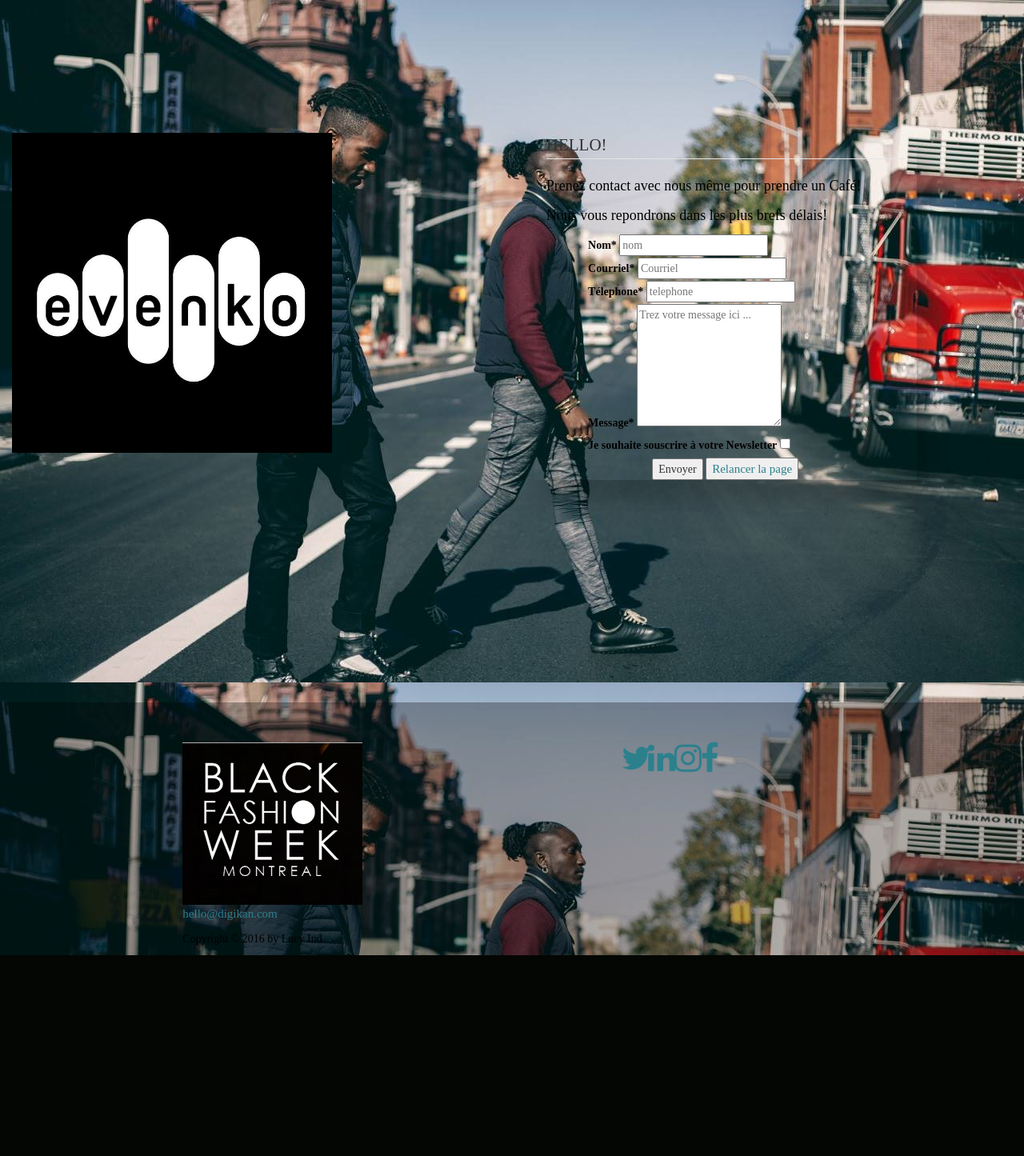
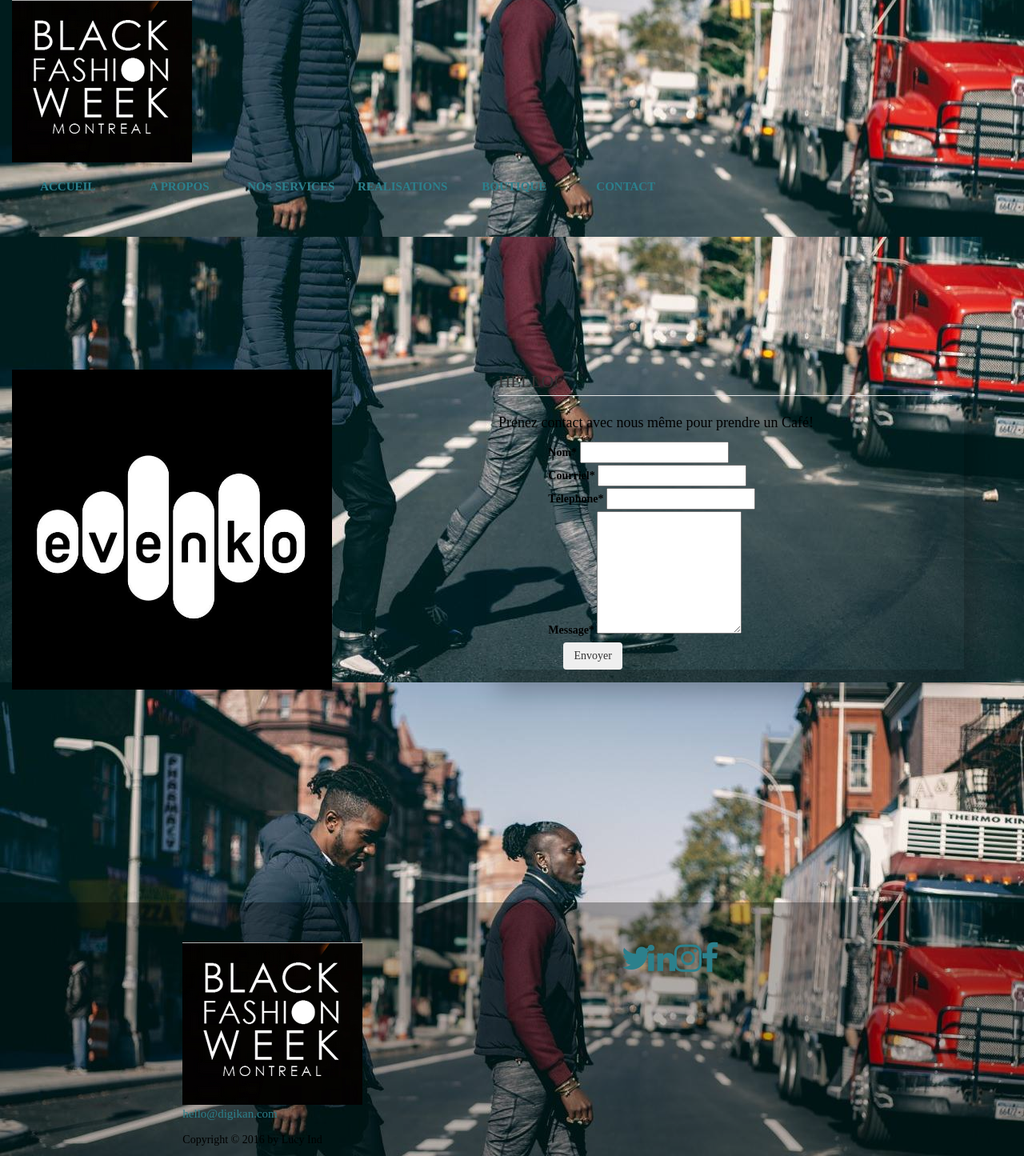
Before and after one commit to lucymtl/p71, a PHP site: page /projet_final_p71/nouscontacter.php in a window 1280 px wide. Shown: the whole page at 80% size. Before the commit the page ends 1194 px from the top, so only its background shows below. Run offline with PHP 8.4, Linux system fonts and the light colour scheme; some libraries are stand-ins or nearby versions.

Commit message:
dernier version

```diff
--- a/js/contact.js
+++ b/js/contact.js
@@ -10,7 +10,8 @@
         valid = true;
         if ($('#nom').val() == "") {
             $('#nom').css('border-color', '#FFF0000');
-            $('#nom').next('.error-msg').text('Champs pas valide');
+            $('#nom').next('.error-msg').fadeIn.text('Champs pas valide');
+
             valid = false;
         }
         else {
@@ -22,7 +23,7 @@
 
         if ($('#email').val() == "") {
             $('#email').css('border-color', '#FFF0000');
-            $('#email').next('.error-msg').text('Champs pas valide');
+            $('#email').next('.error-msg').fadeIn.text('Champs pas valide');
             valid = false;
         }
 
@@ -35,7 +36,7 @@
 
         if ($('#commentaire').val() == "") {
             $('#commentaire').css('border-color', '#FFF0000');
-            $('#commentaire').next('.error-msg').text('Veuillez entre un message');
+            $('#commentaire').next('.error-msg').fadeIn.text('Veuillez entre un message');
             valid = false;
         }
         else {
@@ -53,48 +54,3 @@
     });
 
     });
-
-
-
-
-
-
-
-
-//$(function () {
-//    console.log("Le dom est chargé");
-//
-//$('#envoyer').click(function () {
-//    valid = true;
-//    if($("#prenom").val() == "") {
-//        $('#prenom').next('.error-message').fadeIn.text('Veuillez entrez un prenom');
-//
-//        valid = false;
-//    }
-//    else {
-//        $('#prenom').next('.error-message').fadeOut();
-//
-//    }
-//
-//    if($("#nom").val() == "") {
-//        $('#nom').next('.error-message').fadeIn.text('Veuillez entrez un nom');
-//
-//        valid = false;
-//    }
-//
-//    if($("#email").val() == "") {
-//        $('#email').next('.error-message').fadeIn.text('Veuillez entrez un Courriel');
-//
-//        valid = false;
-//    }
-//
-//    if($("#phone").val() == "") {
-//        $('#phone').next('.error-message').fadeIn.text('Veuillez entrez  un telephone valide');
-//
-//        valid = false;
-//    }
-//
-//    return valid;
-//});
-//
-//});
--- a/nouscontacter.php
+++ b/nouscontacter.php
@@ -9,7 +9,7 @@
 if (!preg_match('/^[a-z0-9\-_.]+@[a-z0-9\-_.]+\.[a-z]{2,3}$/i',$email)){
     $valid=false;
     $erreuremail ="Votre email n'est pas valide";
-    echo'email pas valid';
+
 
     }
 
@@ -77,13 +77,13 @@
 <!-- HEADER -->
 
 <?php
-//include ('includes/header.php'); ?>
+include ('includes/header.php'); ?>
 
 
 
 <section class="row"></section>
 
-<div class="row ">
+<div class=" main row ">
 
         <div class=" mandat ">
             <div class=" col-lg-5 img-g">
@@ -93,18 +93,18 @@
 
             <div class="col-lg-7 ">
 
-                <form class="col-lg-8 col-lg-offset-2   " action="nouscontacter.php" method="post">
+                <form class="col-lg-10 col-lg-offset-1   " action="nouscontacter.php" method="post">
                     <fieldset>
-                    <legend class="">HELLO!</legend>
+                    <legend class="titre">HELLO!</legend>
                         <p class="msg">Prenez contact avec nous même pour prendre  un Café!</p>
-                        <p class="msg">Nous vous repondrons dans les plus brefs délais!</p>
+<!--                        <p class="msg">Nous vous repondrons dans les plus brefs délais!</p>-->
                         <?php if (isset($erreur)){echo " <p>$erreur</p>"; }
                         ?>
 
                     <div class="">
                     <div class="col-md-10 col-md-offset-1">
                     <label for="nom">Nom*</label>
-                    <input id="nom" name="nom" type="text" value="<?php if(isset($nom)) echo $nom ;?>" placeholder="nom" class="">
+                    <input id="nom" name="nom" type="text" value="<?php if(isset($nom)) echo $nom ;?>" placeholder="" class="">
                     <span class="error-msg"><?php if(isset($erreurnom)) echo $erreurnom ;?></span>
                     </div>
                     </div>
@@ -115,7 +115,7 @@
                     <div class="">
                     <div class="col-md-10 col-md-offset-1">
                     <label for="email">Courriel*</label>
-                    <input id="email" name="email" type="text" value="<?php if(isset($email)) echo $email; ?>"   placeholder="Courriel" class="">
+                    <input id="email" name="email" type="text" value="<?php if(isset($email)) echo $email; ?>"   placeholder="" class="">
                         <span class="error-msg"><?php if(isset($erreuremail)) echo $erreuremail; ?></span>
                     </div>
                     </div>
@@ -124,7 +124,7 @@
                     <div class="">
                     <div class="col-md-10 col-md-offset-1">
                     <label for="phone">Télephone*</label>
-                    <input id="phone" name="phone" type="text" value=""  placeholder="telephone" class="">
+                    <input id="phone" name="phone" type="text" value=""  placeholder="" class="">
                         <span class="error-msg"></span>
                     </div>
                     </div>
@@ -135,27 +135,27 @@
                         <div class="">
                     <div class="col-md-10 col-md-offset-1">
                     <label for="commentaire">Message*</label>
-                    <textarea class="" id="commentaire" name="commentaire" placeholder="Trez votre message ici ..." rows="7"><?php if(isset($commentaire)) echo $commentaire ?></textarea>
+                    <textarea class="" id="commentaire" name="commentaire" placeholder="" rows="7"><?php if(isset($commentaire)) echo $commentaire ?></textarea>
                         <span class="error-msg"><?php if(isset($erreurcommentaire)) echo $erreurcommentaire; ?></span>
                     </div>
                     </div>
 
 
-                        <div class="">
-                            <div class="col-md-10 col-md-offset-1">
-
-                            <label for="infolettre">Je souhaite souscrire à votre Newsletter</label>
-                            <input type="checkbox" id=infolettre" name="infolettre" value="infolettre">
-                            </div>
-                             </div>
+<!--                        <div class="info">-->
+<!--                            <div class="col-md-10 col-md-offset-1">-->
+<!---->
+<!--                            <label for="infolettre">Je souhaite souscrire à votre Newsletter</label>-->
+<!--                            <input type="checkbox" id=infolettre" name="infolettre" value="infolettre">-->
+<!--                            </div>-->
+<!--                             </div>-->
 
 
 
 
                         <div class="">
-                    <div class="col-md-12 text-center">
-                    <button id="envoyer" type="submit" class="">Envoyer</button>
-                        <button><a href="<?= basename($_SERVER["SCRIPT_FILENAME"]) ?>">Relancer la page</a></button>
+                    <div class="col-md-5 text-center">
+                    <button id="envoyer" type="submit" class="btn">Envoyer</button>
+<!--                        <button><a href="--><?//= basename($_SERVER["SCRIPT_FILENAME"]) ?><!--">Relancer la page</a></button>-->
                     </div>
                     </div>
                     </fieldset>
```
